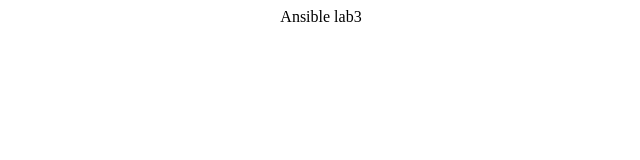
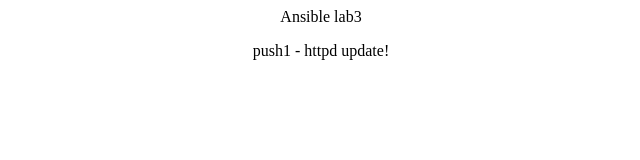
Before and after one commit to Yunsoonsang/ansiblelab3, a plain HTML site: page index.html in a window 1280 px wide. Shown: the whole page, without its empty margins (319-959 px from the left). Drawn offline with Linux system fonts and the light colour scheme.

Commit message:
update index.html v0.1

```diff
--- a/index.html
+++ b/index.html
@@ -1 +1,2 @@
 <p><center> Ansible lab3 </center></p>
+<p><center> push1 - httpd update! </center></p>
```
